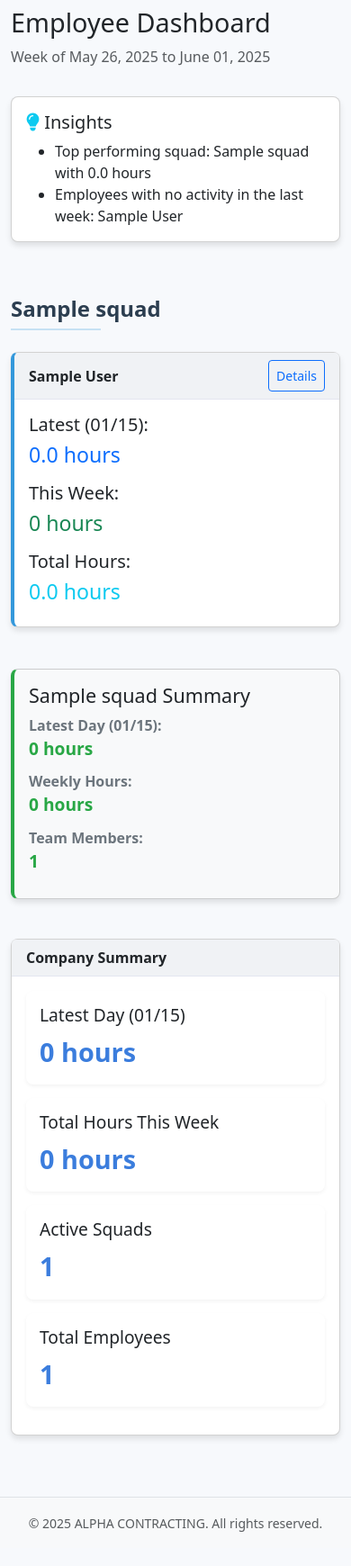
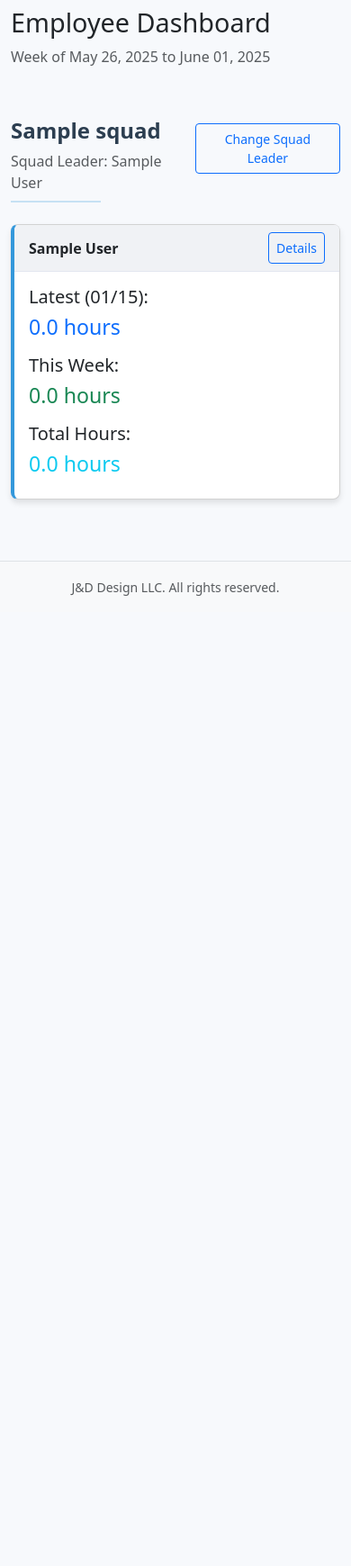
Before and after one commit to kingsmanrip/paulaApp, a Flask app: page /dashboard in a window 390 px wide. Shown: the part 96-1836 px from the top of the page at 90% size. After the commit the page ends 758 px from the top, so only its background shows below. Run offline with Flask 3, Linux system fonts and the light colour scheme; a user stored in the database is signed in; tables that the repository leaves empty hold one stand-in row (values such as "Sample post").

Commit message:
Added squad leader feature, moved insights to analytics page, updated squad names with phone numbers, and removed squad summary from dashboard

```diff
--- a/app.py
+++ b/app.py
@@ -32,7 +32,9 @@ class User(UserMixin, db.Model):
 class Squad(db.Model):
     id = db.Column(db.Integer, primary_key=True)
     name = db.Column(db.String(50), nullable=False, unique=True)
-    employees = db.relationship('Employee', backref='squad', lazy=True)
+    squad_leader_id = db.Column(db.Integer, db.ForeignKey('employee.id'), nullable=True)
+    employees = db.relationship('Employee', backref='squad', foreign_keys='Employee.squad_id', lazy=True)
+    squad_leader = db.relationship('Employee', foreign_keys=[squad_leader_id], backref='leading_squad', uselist=False, lazy=True, post_update=True)
 
     def __repr__(self):
         return f'<Squad {self.name}>'
@@ -277,91 +279,148 @@ def bulk_import():
     if request.method == 'POST':
         data = request.form.get('data')
 
+        # Parse the multi-line format
+        current_action = None
+        employee_names = ""
+        location = ""
+        date_str = ""
+
         lines = data.strip().split('\n')
-        for line in lines:
-            line = line.strip()
+        i = 0
+        while i < len(lines):
+            line = lines[i].strip()
+
+            # Determine record type (ClockIn/ClockOut)
             if line.startswith("ClockIn-"):
-                # Process clock in data
-                parts = line.split('employee: ')[1].split('location: ')
-                employee_names = parts[0].strip()
-                location_parts = parts[1].split('date: ')
-                location = location_parts[0].strip()
-                date_str = location_parts[1].strip()
+                current_action = "ClockIn"
+                i += 1
 
-                # Parse date
-                try:
-                    date_obj = datetime.strptime(date_str, '%B %d, %Y at %I:%M %p')
-                except ValueError:
-                    flash(f'Error parsing date: {date_str}')
-                    continue
+                # Find employee section
+                while i < len(lines) and not lines[i].strip().startswith("employee:"):
+                    i += 1
 
-                # Process each employee
-                for emp_name in employee_names.split(' '):
-                    if not emp_name or emp_name in ["and"]:
-                        continue
+                if i < len(lines):  # Found employee section
+                    i += 1  # Move past the "employee:" line
+                    employee_names = ""
 
-                    # Try to find employee
-                    employee = Employee.query.filter_by(name=emp_name).first()
-                    if not employee:
-                        employee = Employee(name=emp_name)
-                        db.session.add(employee)
-                        db.session.commit()
+                    # Collect all employee names until we hit "location:"
+                    while i < len(lines) and not lines[i].strip().startswith("location:"):
+                        employee_names += lines[i].strip() + " "
+                        i += 1
 
-                    # Check if there's already a clock-in record for this employee on this date
-                    existing_record = TimeRecord.query.filter(
-                        TimeRecord.employee_id == employee.id,
-                        TimeRecord.clock_in.date() == date_obj.date()
-                    ).first()
+                    if i < len(lines):  # Found location section
+                        i += 1  # Move past the "location:" line
+                        location = ""
 
-                    if existing_record:
-                        existing_record.clock_in = date_obj
-                        existing_record.location_in = location
-                    else:
-                        record = TimeRecord(
-                            employee_id=employee.id,
-                            clock_in=date_obj,
-                            location_in=location
-                        )
-                        db.session.add(record)
+                        # Collect location until we hit "date:"
+                        while i < len(lines) and not lines[i].strip().startswith("date:"):
+                            location += lines[i].strip() + "\n"
+                            i += 1
 
-                    db.session.commit()
+                        location = location.strip()
+
+                        if i < len(lines):  # Found date section
+                            i += 1  # Move past the "date:" line
+                            date_str = lines[i].strip()
+
+                            # Process the clock-in record with collected data
+                            try:
+                                date_obj = datetime.strptime(date_str, '%B %d, %Y at %I:%M %p')
+
+                                # Process each employee
+                                for emp_name in employee_names.split():
+                                    if not emp_name or emp_name in ["and"]:
+                                        continue
+
+                                    # Try to find employee
+                                    employee = Employee.query.filter_by(name=emp_name).first()
+                                    if not employee:
+                                        continue
+
+                                    # Check if there's already a clock-in record for this employee on this date
+                                    existing_record = TimeRecord.query.filter(
+                                        TimeRecord.employee_id == employee.id,
+                                        TimeRecord.clock_in.date() == date_obj.date()
+                                    ).first()
+
+                                    if existing_record:
+                                        existing_record.clock_in = date_obj
+                                        existing_record.location_in = location
+                                    else:
+                                        record = TimeRecord(
+                                            employee_id=employee.id,
+                                            clock_in=date_obj,
+                                            location_in=location
+                                        )
+                                        db.session.add(record)
+
+                                    db.session.commit()
+
+                            except ValueError as e:
+                                flash(f'Error processing record: {str(e)}')
 
             elif line.startswith("ClockOut-"):
-                # Process clock out data
-                parts = line.split('employee: ')[1].split('location: ')
-                employee_names = parts[0].strip()
-                location_parts = parts[1].split('date: ')
-                location = location_parts[0].strip()
-                date_str = location_parts[1].strip()
+                current_action = "ClockOut"
+                i += 1
 
-                # Parse date
-                try:
-                    date_obj = datetime.strptime(date_str, '%B %d, %Y at %I:%M %p')
-                except ValueError:
-                    flash(f'Error parsing date: {date_str}')
-                    continue
+                # Find employee section
+                while i < len(lines) and not lines[i].strip().startswith("employee:"):
+                    i += 1
 
-                # Process each employee
-                for emp_name in employee_names.split(' '):
-                    if not emp_name or emp_name in ["and"]:
-                        continue
+                if i < len(lines):  # Found employee section
+                    i += 1  # Move past the "employee:" line
+                    employee_names = ""
 
-                    # Try to find employee
-                    employee = Employee.query.filter_by(name=emp_name).first()
-                    if not employee:
-                        continue
+                    # Collect all employee names until we hit "location:"
+                    while i < len(lines) and not lines[i].strip().startswith("location:"):
+                        employee_names += lines[i].strip() + " "
+                        i += 1
 
-                    # Find the most recent clock-in record without a clock-out
-                    record = TimeRecord.query.filter(
-                        TimeRecord.employee_id == employee.id,
-                        TimeRecord.clock_in.date() == date_obj.date(),
-                        TimeRecord.clock_out == None
-                    ).first()
+                    if i < len(lines):  # Found location section
+                        i += 1  # Move past the "location:" line
+                        location = ""
 
-                    if record:
-                        record.clock_out = date_obj
-                        record.location_out = location
-                        db.session.commit()
+                        # Collect location until we hit "date:"
+                        while i < len(lines) and not lines[i].strip().startswith("date:"):
+                            location += lines[i].strip() + "\n"
+                            i += 1
+
+                        location = location.strip()
+
+                        if i < len(lines):  # Found date section
+                            i += 1  # Move past the "date:" line
+                            date_str = lines[i].strip()
+
+                            # Process the clock-out record with collected data
+                            try:
+                                date_obj = datetime.strptime(date_str, '%B %d, %Y at %I:%M %p')
+
+                                # Process each employee
+                                for emp_name in employee_names.split():
+                                    if not emp_name or emp_name in ["and"]:
+                                        continue
+
+                                    # Try to find employee
+                                    employee = Employee.query.filter_by(name=emp_name).first()
+                                    if not employee:
+                                        continue
+
+                                    # Find the most recent clock-in record without a clock-out
+                                    record = TimeRecord.query.filter(
+                                        TimeRecord.employee_id == employee.id,
+                                        TimeRecord.clock_in.date() == date_obj.date(),
+                                        TimeRecord.clock_out == None
+                                    ).first()
+
+                                    if record:
+                                        record.clock_out = date_obj
+                                        record.location_out = location
+                                        db.session.commit()
+
+                            except ValueError as e:
+                                flash(f'Error processing record: {str(e)}')
+            else:
+                i += 1
 
         flash('Data imported successfully!')
         return redirect(url_for('dashboard'))
@@ -369,18 +428,35 @@ def bulk_import():
     return render_template('bulk_import.html')
 
 def calculate_total_hours(employee, start_date=None, end_date=None):
-    query = TimeRecord.query.filter_by(employee_id=employee.id)
+    """Calculate total hours worked by an employee within a date range"""
+    # Import text function from SQLAlchemy
+    from sqlalchemy import text
+
+    # Base query
+    sql_query = """
+    SELECT ROUND(SUM((julianday(clock_out) - julianday(clock_in)) * 24), 2) as total_hours
+    FROM time_record
+    WHERE employee_id = :employee_id AND clock_out IS NOT NULL
+    """
+
+    # Parameters dictionary
+    params = {"employee_id": employee.id}
 
     if start_date:
-        query = query.filter(TimeRecord.clock_in >= datetime.combine(start_date, datetime.min.time()))
+        sql_query += " AND date(clock_in) >= date(:start_date)"
+        params["start_date"] = start_date.strftime('%Y-%m-%d')
 
     if end_date:
-        query = query.filter(TimeRecord.clock_in <= datetime.combine(end_date, datetime.max.time()))
+        sql_query += " AND date(clock_in) <= date(:end_date)"
+        params["end_date"] = end_date.strftime('%Y-%m-%d')
 
-    records = query.all()
-    total_hours = sum(record.hours_worked() for record in records)
+    # Execute with proper text() function
+    result = db.session.execute(text(sql_query), params).fetchone()
 
-    return round(total_hours, 2)
+    # Handle None result (no hours worked)
+    if result and result[0] is not None:
+        return result[0]
+    return 0.0
 
 def get_latest_workday(employee=None):
     """Get the most recent day that has time records"""
@@ -388,7 +464,8 @@ def get_latest_workday(employee=None):
     if employee:
         query = query.filter_by(employee_id=employee.id)
 
-    latest_record = query.order_by(TimeRecord.clock_in.desc()).first()
+    # Find the latest record that has a clock_out time (completed record)
+    latest_record = query.filter(TimeRecord.clock_out.isnot(None)).order_by(TimeRecord.clock_in.desc()).first()
     if latest_record:
         return latest_record.clock_in.date()
     return datetime.today().date()
@@ -604,6 +681,51 @@ def analytics():
     # Get top 5 locations
     top_locations = dict(sorted(location_data.items(), key=lambda x: x[1], reverse=True)[:5])
 
+    # Generate insights for analytics page
+    insights = []
+
+    # Add top squad insight
+    if top_squad:
+        insights.append(f"Top performing squad: {top_squad.name} with {squad_hours[top_squad_id]:.1f} hours")
+
+    # Find employees with no recent activity (7 days)
+    inactive_employees = []
+    week_ago = today - timedelta(days=7)
+
+    for employee in employees:
+        recent_record = TimeRecord.query.filter(
+            TimeRecord.employee_id == employee.id,
+            TimeRecord.clock_in >= datetime.combine(week_ago, datetime.min.time())
+        ).first()
+
+        if not recent_record:
+            inactive_employees.append(employee.name)
+
+    if inactive_employees:
+        insights.append(f"Employees with no activity in the last week: {', '.join(inactive_employees)}")
+
+    # Add underperforming employees insight
+    underperforming_names = [f"{e.name} ({employee_avg_hours[e.id]:.1f} hrs/day)" for e in underperforming_employees[:3]]
+    if underperforming_names:
+        insights.append(f"Underperforming employees (< 8hrs/day): {', '.join(underperforming_names)}" +
+                      (" and others" if len(underperforming_employees) > 3 else ""))
+
+    # Detect unusual patterns
+    unusual_patterns = []
+    for employee in employees:
+        records = TimeRecord.query.filter(
+            TimeRecord.employee_id == employee.id,
+            TimeRecord.clock_in >= datetime.combine(week_ago, datetime.min.time())
+        ).all()
+
+        for record in records:
+            if record.clock_out and record.hours_worked() > 12:
+                unusual_patterns.append(f"{employee.name} worked {record.hours_worked():.1f} hours on {record.clock_in.strftime('%Y-%m-%d')}")
+
+    if unusual_patterns:
+        insights.append(f"Unusual work patterns detected: {unusual_patterns[0]}" +
+                      (" and others" if len(unusual_patterns) > 1 else ""))
+
     return render_template('analytics.html',
         daily_hours=daily_hours,
         squad_hours=dict(squad_hours),
@@ -617,8 +739,26 @@ def analytics():
         underperforming_count=underperforming_count,
         underperforming_employees=underperforming_employees,
         employee_count=len(employees),
-        squads=squads
+        squads=squads,
+        insights=insights
     )
+
+# Route to handle squad leader assignment
+@app.route('/assign_squad_leader/<int:squad_id>', methods=['GET', 'POST'])
+@login_required
+def assign_squad_leader(squad_id):
+    squad = Squad.query.get_or_404(squad_id)
+    squad_employees = Employee.query.filter_by(squad_id=squad_id).all()
+
+    if request.method == 'POST':
+        leader_id = request.form.get('leader_id')
+        if leader_id:
+            squad.squad_leader_id = leader_id
+            db.session.commit()
+            flash(f'Squad leader assigned successfully!', 'success')
+            return redirect(url_for('dashboard'))
+
+    return render_template('assign_squad_leader.html', squad=squad, employees=squad_employees)
 
 app.jinja_env.globals.update(calculate_total_hours=calculate_total_hours)
 
--- a/templates/base.html
+++ b/templates/base.html
@@ -149,7 +149,7 @@
 
     <footer class="mt-5 py-3 bg-light border-top">
         <div class="container text-center">
-            <small class="text-muted">&copy; 2025 ALPHA CONTRACTING. All rights reserved.</small>
+            <small class="text-muted">J&D Design LLC. All rights reserved.</small>
         </div>
     </footer>
 
--- a/templates/dashboard.html
+++ b/templates/dashboard.html
@@ -10,27 +10,24 @@
     </div>
 </div>
 
-{% if insights %}
-<div class="row mt-3">
-    <div class="col-12">
-        <div class="card border-left-info">
-            <div class="card-body">
-                <h5 class="card-title"><i class="fas fa-lightbulb text-info"></i> Insights</h5>
-                <ul class="mb-0">
-                    {% for insight in insights %}
-                    <li>{{ insight }}</li>
-                    {% endfor %}
-                </ul>
-            </div>
-        </div>
-    </div>
-</div>
-{% endif %}
+<!-- Insights section moved to analytics page -->
 
 {% for squad in squads %}
 <div class="row mt-4">
     <div class="col-12">
-        <h2 class="squad-name">{{ squad.name }}</h2>
+        <div class="d-flex justify-content-between align-items-center">
+            <div>
+                <h2 class="squad-name">{{ squad.name }}</h2>
+                {% if squad.squad_leader %}
+                <p class="text-muted mb-0">Squad Leader: {{ squad.squad_leader.name }}</p>
+                {% endif %}
+            </div>
+            <div>
+                <a href="{{ url_for('assign_squad_leader', squad_id=squad.id) }}" class="btn btn-sm btn-outline-primary">
+                    {% if squad.squad_leader %}Change Squad Leader{% else %}Assign Squad Leader{% endif %}
+                </a>
+            </div>
+        </div>
         <hr class="squad-divider">
     </div>
 </div>
@@ -65,45 +62,7 @@
     {% endfor %}
 </div>
 
-<div class="row mt-3 mb-4">
-    <div class="col-12">
-        <div class="card squad-summary-card">
-            <div class="card-body">
-                <h4>{{ squad.name }} Summary</h4>
-                <div class="row">
-                    <div class="col-md-4">
-                        <div class="summary-data">
-                            <span class="summary-label">{% if latest_workday == today %}Today's Hours{% else %}Latest Day ({{ latest_workday.strftime('%m/%d') }}){% endif %}:</span>
-                            {% set squad_today_hours = 0 %}
-                            {% for employee in squad.employees %}
-                                {% set today_hours = calculate_total_hours(employee, latest_workday, latest_workday) %}
-                                {% set squad_today_hours = squad_today_hours + today_hours %}
-                            {% endfor %}
-                            <span class="summary-value">{{ squad_today_hours }} hours</span>
-                        </div>
-                    </div>
-                    <div class="col-md-4">
-                        <div class="summary-data">
-                            <span class="summary-label">Weekly Hours:</span>
-                            {% set squad_week_hours = 0 %}
-                            {% for employee in squad.employees %}
-                                {% set week_hours = calculate_total_hours(employee, start_of_week, end_of_week) %}
-                                {% set squad_week_hours = squad_week_hours + week_hours %}
-                            {% endfor %}
-                            <span class="summary-value">{{ squad_week_hours }} hours</span>
-                        </div>
-                    </div>
-                    <div class="col-md-4">
-                        <div class="summary-data">
-                            <span class="summary-label">Team Members:</span>
-                            <span class="summary-value">{{ squad.employees|length }}</span>
-                        </div>
-                    </div>
-                </div>
-            </div>
-        </div>
-    </div>
-</div>
+
 {% endfor %}
 
 <!-- Unassigned employees section (if any) -->
@@ -147,49 +106,5 @@
 </div>
 {% endif %}
 
-<div class="row mt-4">
-    <div class="col-12">
-        <div class="card">
-            <div class="card-header">Company Summary</div>
-            <div class="card-body">
-                <div class="row">
-                    <div class="col-md-3">
-                        <div class="summary-card">
-                            <h3>{% if latest_workday == today %}Today's Hours{% else %}Latest Day ({{ latest_workday.strftime('%m/%d') }}){% endif %}</h3>
-                            {% set team_today_hours = 0 %}
-                            {% for employee in employees %}
-                                {% set today_hours = calculate_total_hours(employee, latest_workday, latest_workday) %}
-                                {% set team_today_hours = team_today_hours + today_hours %}
-                            {% endfor %}
-                            <div class="number">{{ team_today_hours }} hours</div>
-                        </div>
-                    </div>
-                    <div class="col-md-3">
-                        <div class="summary-card">
-                            <h3>Total Hours This Week</h3>
-                            {% set team_week_hours = 0 %}
-                            {% for employee in employees %}
-                                {% set week_hours = calculate_total_hours(employee, start_of_week, end_of_week) %}
-                                {% set team_week_hours = team_week_hours + week_hours %}
-                            {% endfor %}
-                            <div class="number">{{ team_week_hours }} hours</div>
-                        </div>
-                    </div>
-                    <div class="col-md-3">
-                        <div class="summary-card">
-                            <h3>Active Squads</h3>
-                            <div class="number">{{ squads|length }}</div>
-                        </div>
-                    </div>
-                    <div class="col-md-3">
-                        <div class="summary-card">
-                            <h3>Total Employees</h3>
-                            <div class="number">{{ employees|length }}</div>
-                        </div>
-                    </div>
-                </div>
-            </div>
-        </div>
-    </div>
-</div>
+<!-- Company Summary section removed as requested -->
 {% endblock %}
```
Also changed, not shown: templates/analytics.html (+20 -0 lines), templates/assign_squad_leader.html (added, +40 -0 lines), README.md.
